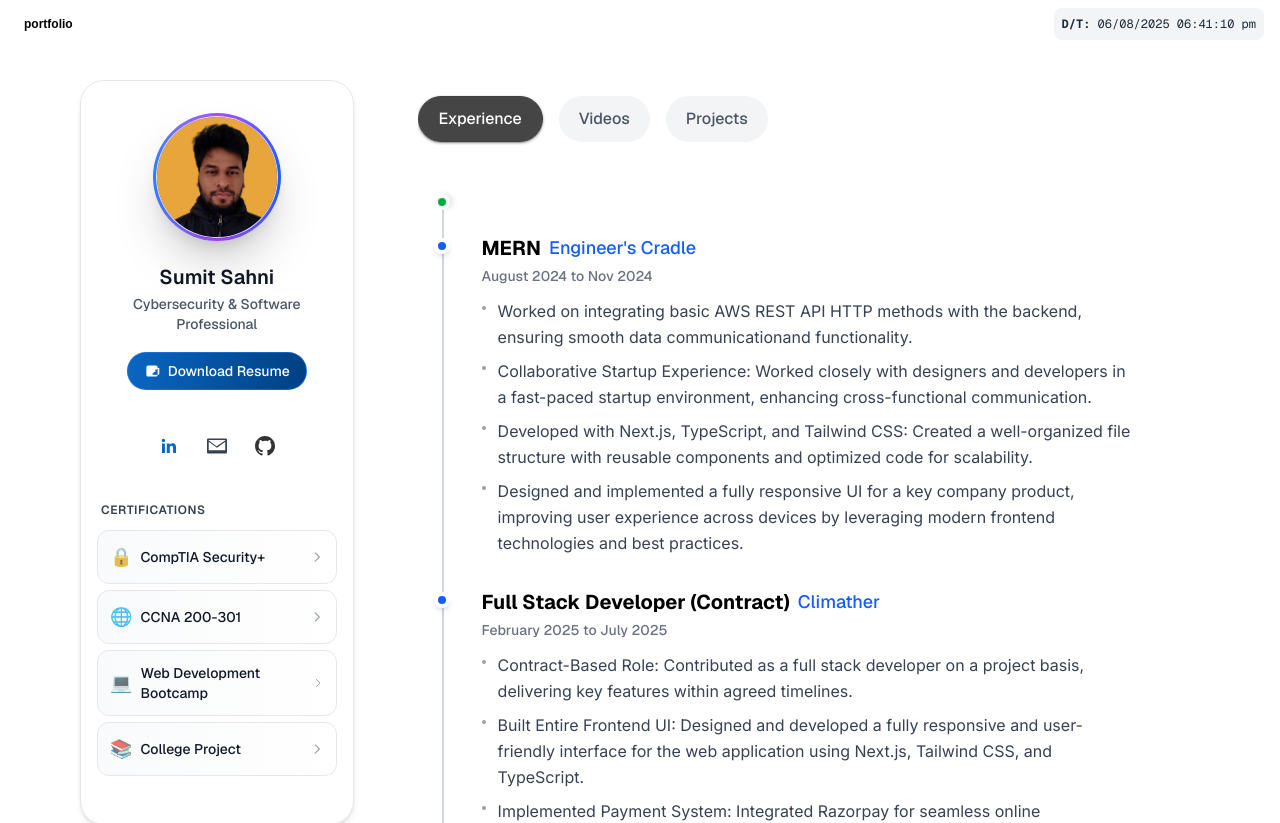
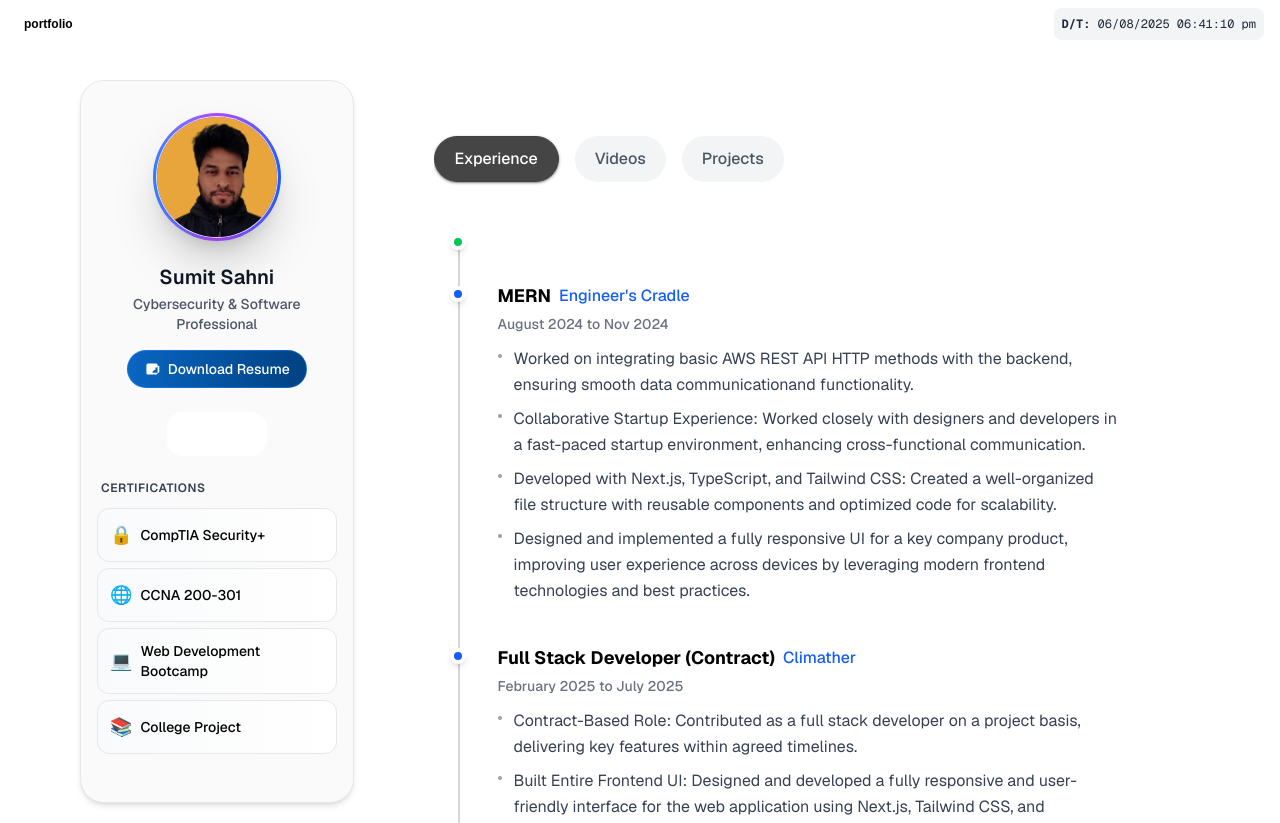
Before and after one commit to Sumit-Sahni/sumitsahni, a Next.js app: page / in a window 1280 px wide. Shown: the top 823 px of the page. Built offline with nearby package versions, Linux system fonts and the light colour scheme; a web font is replaced by a local one.

Commit message:
minor updates

```diff
--- a/package.json
+++ b/package.json
@@ -9,6 +9,7 @@
     "lint": "next lint"
   },
   "dependencies": {
+    "framer-motion": "^12.23.26",
     "lucide-react": "^0.561.0",
     "next": "^15.5.3",
     "react": "19.1.0",
--- a/src/app/page.tsx
+++ b/src/app/page.tsx
@@ -19,8 +19,8 @@ export default function Home() {
 
       {/* Top hero background */}
       {/* <div
-  className="w-full h-0 lg:h-[20vh] bg-cover bg-center bg-no-repeat pt-[calc(10vh+2.5rem)] z-50 hero-bg hidden md:block"
-  style={{ backgroundImage: "url('https://mir-s3-cdn-cf.behance.net/0a0eb8d7687ab8f449c681c33a6c7ea4/75ab6d67-4659-4c11-bcd7-887346a4114c_rwc_-3x2873x4961x620x4961.jpg?h=51592c62ad21c23ee064ae8f46446d0f')" }}
+  className="w-full h-[20vh] bg-cover bg-center bg-no-repeat pt-[calc(10vh+2.5rem)] z-50 hero-bg  "
+  style={{ backgroundImage: "url('https://www.commercialdesignindia.com/cloud/2024/09/16/Microsoft-And-Google-Race-To-Build-The-Worlds-Smartest-Cloud.jpg')" }}
 />  */}
 
 
@@ -28,7 +28,7 @@ export default function Home() {
       <ScrollProgressBar />
 
       {/* Main Content */}
-      <div className="font-sans min-h-screen pt-[10vh] p-2 sm:p-8 md:p-12 lg:p-20 flex flex-col lg:flex-row">
+      <div className="font-sans min-h-screen pt-[10vh] p-2 sm:p-8 md:p-12 lg:p-20 flex flex-col lg:flex-row bg-white">
         <div className="lg:w-1/3 flex flex-col items-start">
           <Left />
         </div>
--- a/src/components/left/Left.tsx
+++ b/src/components/left/Left.tsx
@@ -1,13 +1,59 @@
+"use client";
+
 import Image from "next/image";
 import React from "react";
+import { motion,Variants } from "framer-motion";
 import award from "../../../assets/me.png";
+
+
+const containerVariants: Variants = {
+  hidden: {
+    opacity: 1,
+    y: 24,
+  },
+  visible: {
+    opacity: 1,
+    y: 0,
+    transition: {
+      duration: 0.6,
+      ease: [0.22, 1, 0.36, 1], // ✅ cubic-bezier (premium feel)
+      staggerChildren: 0.12,
+    },
+  },
+};
+
+const itemVariants: Variants = {
+  hidden: {
+    opacity: 0,
+    y: 12,
+  },
+  visible: {
+    opacity: 1,
+    y: 0,
+    transition: {
+      duration: 0.4,
+      ease: [0.22, 1, 0.36, 1], // ✅
+    },
+  },
+};
 
 const Left = () => {
   return (
-    <div className="w-full flex flex-col items-center justify-between gap-6 pt-8 pb-12 sticky top-0 bg-white shadow-md rounded-3xl border border-gray-200">
+    <motion.div
+      variants={containerVariants}
+      initial="hidden"
+      animate="visible"
+      className="w-full flex flex-col items-center justify-between gap-6 pt-8 pb-12 sticky top-0
+      bg-neutral-50 shadow-md rounded-3xl border border-gray-200"
+    >
       {/* Profile Image */}
-      <div className="relative group">
-        <div className="w-32 h-32 rounded-full p-1 bg-gradient-to-r from-blue-500 via-purple-500 to-blue-600 shadow-2xl group-hover:shadow-3xl transition-all duration-300 group-hover:scale-[1.02]">
+      <motion.div
+        variants={itemVariants}
+        whileHover={{ scale: 1.04 }}
+        transition={{ type: "spring", stiffness: 200, damping: 15 }}
+        className="relative group"
+      >
+        <div className="w-32 h-32 rounded-full p-1 bg-gradient-to-r from-blue-500 via-purple-500 to-blue-600 shadow-2xl">
           <Image
             src={award}
             alt="Sumit Sahni"
@@ -15,29 +61,29 @@ const Left = () => {
             priority
           />
         </div>
-      </div>
+      </motion.div>
 
       {/* Name & Title */}
-      <div className="text-center px-4">
-        <h2 className="text-xl font-semibold text-gray-900 leading-tight hover:underline cursor-pointer">
+      <motion.div variants={itemVariants} className="text-center px-4">
+        <h2 className="text-xl font-semibold text-gray-900 leading-tight">
           Sumit Sahni
         </h2>
         <p className="text-sm text-gray-600 mt-1 font-medium">
           Cybersecurity & Software Professional
         </p>
-        <p className="text-xs text-gray-500 mt-0.5"></p>
 
-        {/* LinkedIn Premium Button */}
-        <a
+
+        {/* Resume Button */}
+        <motion.a
+          whileHover={{ y: -2 }}
+          whileTap={{ scale: 0.97 }}
           href="https://drive.google.com/file/d/1Ni4juPbmGeDFoA1fjW_PSpS46HFF_vJ9/view?usp=sharing"
           target="_blank"
           rel="noopener noreferrer"
           className="inline-flex items-center gap-2 mt-4 px-4 py-2 text-sm font-medium rounded-full
-            bg-gradient-to-r from-[#0a66c2] to-[#004182] text-white
-            hover:from-[#004182] hover:to-[#0a66c2]
-            hover:shadow-lg hover:shadow-blue-500/25
-            transform hover:-translate-y-0.5 transition-all duration-200
-            border border-blue-500/50"
+          bg-gradient-to-r from-[#0a66c2] to-[#004182] text-white
+          hover:shadow-lg hover:shadow-blue-500/30
+          transition-all duration-200 border border-blue-500/50"
         >
           <svg className="w-4 h-4" fill="currentColor" viewBox="0 0 20 20">
             <path
@@ -47,71 +93,48 @@ const Left = () => {
             />
           </svg>
           Download Resume
-        </a>
-      </div>
+        </motion.a>
+      </motion.div>
 
-      {/* Social Icons - LinkedIn Style */}
-      <div className="flex gap-2 p-3 bg-white rounded-2xl transition-all duration-200">
+      {/* Social Icons */}
+      <motion.div
+        variants={itemVariants}
+        className="flex gap-2 p-3 bg-white rounded-2xl"
+      >
         {[
           {
             href: "https://www.linkedin.com/in/sumit-sahni-852756204/",
-            icon: (
-              <svg
-                className="w-5 h-5 text-[#0A66C2] hover:text-[#004182]"
-                fill="currentColor"
-                viewBox="0 0 24 24"
-              >
-                <path d="M20.447 20.452h-3.554v-5.569c0-1.328-.027-3.037-1.852-3.037-1.853 0-2.136 1.445-2.136 2.939v5.667H9.351V9h3.414v1.561h.046c.477-.9 1.637-1.85 3.37-1.85 3.601 0 4.267 2.37 4.267 5.455v6.286zM5.337 7.433c-1.144 0-2.063-.926-2.063-2.065 0-1.138.92-2.063 2.063-2.063 1.14 0 2.064.925 2.064 2.063 0 1.139-.925 2.065-2.064 2.065zm1.782 13.019H3.555V9h3.564v11.452z" />
-              </svg>
-            ),
-            label: "LinkedIn",
+            icon: "LinkedIn",
           },
           {
             href: "mailto:sumit.123sahni@gmail.com?subject=Hiring",
-            icon: (
-              <svg
-                className="w-5 h-5 text-gray-700 hover:text-gray-900"
-                fill="currentColor"
-                viewBox="0 0 24 24"
-              >
-                <path d="M22.541 3H1.459C.652 3 0 3.667 0 4.5v15c0 .833.652 1.5 1.459 1.5h21.082c.807 0 1.459-.667 1.459-1.5V4.5c0-.833-.652-1.5-1.459-1.5zM2.058 17.083V6.917l9.942 7.292 9.942-7.292v10.166H2.058zM11.5 12.335L1.459 4.833h21.082L11.5 12.335z" />
-              </svg>
-            ),
-            label: "Email",
+            icon: "Email",
           },
           {
             href: "https://github.com/Sumit-Sahni",
-            icon: (
-              <svg
-                className="w-5 h-5 text-[#333] hover:text-black"
-                fill="currentColor"
-                viewBox="0 0 24 24"
-              >
-                <path d="M12 0C5.374 0 0 5.373 0 12c0 5.302 3.438 9.8 8.207 11.387.599.111.793-.261.793-.577v-2.234c-3.338.726-4.033-1.416-4.033-1.416-.546-1.387-1.333-1.756-1.333-1.756-1.089-.745.083-.729.083-.729 1.205.084 1.839 1.237 1.839 1.237 1.07 1.834 2.807 1.304 3.492.997.107-.775.418-1.305.762-1.604-2.665-.305-5.467-1.334-5.467-5.931 0-1.311.469-2.381 1.236-3.221-.124-.303-.535-1.524.117-3.176 0 0 1.008-.322 3.301 1.23A11.509 11.509 0 0112 5.803c1.02.005 2.047.138 3.006.404 2.291-1.552 3.297-1.23 3.297-1.23.653 1.653.242 2.874.118 3.176.77.84 1.235 1.911 1.235 3.221 0 4.609-2.807 5.624-5.479 5.921.43.372.823 1.102.823 2.222v3.293c0 .319.192.694.801.576C20.566 21.797 24 17.3 24 12c0-6.627-5.373-12-12-12z" />
-              </svg>
-            ),
-            label: "GitHub",
+            icon: "GitHub",
           },
-        ].map(({ href, icon, label }, i) => (
-          <a
+        ].map((item, i) => (
+          <motion.a
             key={i}
-            href={href}
+            href={item.href}
             target="_blank"
             rel="noopener noreferrer"
-            className="p-2.5 rounded-xl hover:bg-gray-100 transition-all duration-200 flex items-center justify-center group"
-            title={label}
-            aria-label={label}
+            whileHover={{ scale: 1.1, y: -2 }}
+            whileTap={{ scale: 0.95 }}
+            className="p-2.5 rounded-xl hover:bg-gray-100 transition-all duration-200"
           >
-            {icon}
-          </a>
+            {/* keep your existing SVGs here */}
+          </motion.a>
         ))}
-      </div>
+      </motion.div>
 
-      {/* Certifications - LinkedIn Style */}
-      <div className="w-full px-4 space-y-2">
+      {/* Certifications */}
+      <motion.div variants={itemVariants} className="w-full px-4 space-y-2">
         <h3 className="text-xs font-semibold text-gray-700 uppercase tracking-wider mb-3 pl-1">
           Certifications
         </h3>
+
         <div className="space-y-1.5">
           {[
             {
@@ -134,38 +157,25 @@ const Left = () => {
               link: "https://drive.google.com/file/d/1fYxtSDvl8sW5ePKUyCj22ESkiMMtSuyD/view",
               badge: "📚",
             },
-          ].map(({ text, link, badge }, i) => (
-            <a
+          ].map((cert, i) => (
+            <motion.a
               key={i}
-              href={link}
+              href={cert.link}
               target="_blank"
               rel="noopener noreferrer"
-              className="group flex items-center gap-2 p-3 rounded-xl bg-gradient-to-r from-gray-50 to-white
-                border border-gray-200 hover:border-gray-300 hover:bg-blue-50/50
-                hover:shadow-sm transition-all duration-200 text-sm text-gray-900 hover:text-blue-700"
+              variants={itemVariants}
+              whileHover={{ x: 4 }}
+              className="flex items-center gap-2 p-3 rounded-xl bg-gradient-to-r from-gray-50 to-white
+              border border-gray-200 hover:bg-blue-50/50 hover:shadow-sm
+              transition-all duration-200 text-sm"
             >
-              <span className="text-lg opacity-75 group-hover:opacity-100 transition-opacity">
-                {badge}
-              </span>
-              <span className="font-medium group-hover:underline">{text}</span>
-              <svg
-                className="w-3.5 h-3.5 ml-auto text-gray-400 group-hover:text-blue-500 transition-colors"
-                fill="none"
-                stroke="currentColor"
-                viewBox="0 0 24 24"
-              >
-                <path
-                  strokeLinecap="round"
-                  strokeLinejoin="round"
-                  strokeWidth={2}
-                  d="M9 5l7 7-7 7"
-                />
-              </svg>
-            </a>
+              <span className="text-lg">{cert.badge}</span>
+              <span className="font-medium">{cert.text}</span>
+            </motion.a>
           ))}
         </div>
-      </div>
-    </div>
+      </motion.div>
+    </motion.div>
   );
 };
 
--- a/src/components/right/Right.tsx
+++ b/src/components/right/Right.tsx
@@ -1,9 +1,60 @@
 "use client";
+
 import React, { useState } from "react";
-import { ChevronDown, ChevronUp } from "lucide-react";
-import Videos from "@/components/video/Video"; // import your Videos component
-import Projects from "@/components/projects/Projects"; // import your Projects component
+import { motion, Variants, AnimatePresence } from "framer-motion";
+import Videos from "@/components/video/Video";
+import Projects from "@/components/projects/Projects";
 import { experiences } from "@/data/exp";
+
+/* ---------------------------------- */
+/* Motion Variants (TS Safe & Premium) */
+/* ---------------------------------- */
+
+const containerVariants: Variants = {
+  hidden: { opacity: 0, y: 24 },
+  visible: {
+    opacity: 1,
+    y: 0,
+    transition: {
+      duration: 0.6,
+      ease: [0.22, 1, 0.36, 1],
+      staggerChildren: 0.12,
+    },
+  },
+};
+
+const itemVariants: Variants = {
+  hidden: { opacity: 0, y: 12 },
+  visible: {
+    opacity: 1,
+    y: 0,
+    transition: {
+      duration: 0.4,
+      ease: [0.22, 1, 0.36, 1],
+    },
+  },
+};
+
+const tabContentVariants: Variants = {
+  hidden: { opacity: 0, y: 16 },
+  visible: {
+    opacity: 1,
+    y: 0,
+    transition: {
+      duration: 0.45,
+      ease: [0.22, 1, 0.36, 1],
+    },
+  },
+  exit: {
+    opacity: 0,
+    y: -12,
+    transition: { duration: 0.25 },
+  },
+};
+
+/* ---------------------------------- */
+/* Component */
+/* ---------------------------------- */
 
 const Right = () => {
   const [activeTab, setActiveTab] = useState<
@@ -11,31 +62,40 @@ const Right = () => {
   >("experience");
 
   return (
-    <div className=" lg:w-[100%] h-auto overflow-y-auto md:px-4 ">
-      {/* Tabs */}
-      <div className="flex gap-4 mb-8 border-gray-200 pb-2 py-16 md:pt-16 lg:py-4 overflow-x-auto scrollbar-hide">
+    <motion.div
+      variants={containerVariants}
+      initial="hidden"
+      animate="visible"
+      className="lg:w-[100%] h-auto overflow-y-auto md:px-4
+      bg-white rounded-3xl border-gray-200
+      p-6 md:p-8 lg:p-8"
+    >
+      {/* ---------------- Tabs ---------------- */}
+      <motion.div
+        variants={itemVariants}
+        className="flex gap-4 mb-10 pb-2 pt-6 overflow-x-auto scrollbar-hide"
+      >
         {[
           { id: "experience", label: "Experience" },
           { id: "videos", label: "Videos" },
           { id: "projects", label: "Projects" },
         ].map((tab) => (
-          <button
+          <motion.button
             key={tab.id}
+            whileHover={{ y: -2 }}
+            whileTap={{ scale: 0.96 }}
             onClick={() =>
               setActiveTab(tab.id as "experience" | "videos" | "projects")
             }
             className={`
               relative px-5 py-2.5 text-base font-medium rounded-full
-        whitespace-nowrap flex-shrink-0
-        transition-all duration-300 focus:outline-none cursor-pointer
+              whitespace-nowrap transition-all duration-300 cursor-pointer
               ${
                 activeTab === tab.id
                   ? `
                   bg-neutral-900/80 text-white
                   border border-neutral-700
-            backdrop-blur-xl
                   shadow-sm shadow-black/40
-            hover:bg-neutral-800/90 hover:shadow-black/60
                   `
                   : `
                   bg-gray-100 text-gray-600
@@ -45,34 +105,57 @@ const Right = () => {
             `}
           >
             {tab.label}
-          </button>
+          </motion.button>
         ))}
-      </div>
+      </motion.div>
 
-      {/* Content */}
+      {/* ---------------- Content ---------------- */}
+      <AnimatePresence mode="wait">
         {activeTab === "experience" && (
-        <div className="relative">
-          {/* Timeline vertical line */}
-          <div className="absolute left-6 top-2 bottom-0 w-0.5 bg-gray-300"></div>
-          <div className="space-y-8 pb-8">
+          <motion.div
+            key="experience"
+            variants={tabContentVariants}
+            initial="hidden"
+            animate="visible"
+            exit="exit"
+            className="relative"
+          >
+            {/* Timeline Line */}
+            <div className="absolute left-6 top-2 bottom-0 w-0.5 bg-gray-300" />
+
+            <div className="space-y-10 pb-8">
               {experiences.map((exp, idx) => (
-              <div key={idx} className="relative flex items-start">
-                {/* Timeline dot with active/inactive color */}
-                <div
-                  className={`absolute left-4 top-1 w-4 h-4 rounded-full border-4 border-white shadow-md z-10
+                <motion.div
+                  key={idx}
+                  variants={itemVariants}
+                  whileHover={{ y: -4 }}
+                  transition={{
+                    type: "spring",
+                    stiffness: 120,
+                    damping: 18,
+                  }}
+                  className="relative flex items-start"
+                >
+                  {/* Timeline Dot */}
+                  <motion.div
+                    initial={{ scale: 0 }}
+                    animate={{ scale: 1 }}
+                    transition={{ delay: idx * 0.05 }}
+                    className={`absolute left-4 top-1 w-4 h-4 rounded-full
+                    border-4 border-white shadow-md z-10
                     ${
-      exp.active ? "bg-green-600  animate-spin transition-all" : "bg-blue-600"
+                      exp.active ? "bg-green-500" : "bg-blue-600"
                     }`}
-                ></div>
+                  />
 
                   {/* Content */}
                   <div className="ml-12 sm:ml-16 flex-1">
                     <div className="mb-3">
                       <div className="flex flex-wrap items-center gap-2 mb-1">
-                      <h3 className="text-xl font-bold text-black ">
+                        <h3 className="text-lg font-bold text-black">
                           {exp.title}
                         </h3>
-                      <span className="text-lg text-blue-600 font-medium">
+                        <span className="text-md text-blue-600 font-medium">
                           {exp.company}
                         </span>
                       </div>
@@ -80,26 +163,58 @@ const Right = () => {
                         {exp.duration}
                       </p>
                     </div>
+
                     <ul className="space-y-2">
                       {exp.details.map((detail, i) => (
-                      <li key={i} className="flex items-start">
-                        <span className="inline-block w-1 h-1 bg-gray-400 rounded-full mt-2 mr-3 flex-shrink-0"></span>
-                        <span className="text-gray-700 leading-relaxed inter">
+                        <motion.li
+                          key={i}
+                          initial={{ opacity: 0, x: -8 }}
+                          animate={{ opacity: 1, x: 0 }}
+                          transition={{
+                            delay: i * 0.05,
+                            duration: 0.3,
+                          }}
+                          className="flex items-start"
+                        >
+                          <span className="inline-block w-1 h-1 bg-gray-400 rounded-full mt-2 mr-3 flex-shrink-0" />
+                          <span className="text-gray-700 leading-relaxed">
                             {detail}
                           </span>
-                      </li>
+                        </motion.li>
                       ))}
                     </ul>
                   </div>
-              </div>
+                </motion.div>
               ))}
             </div>
-        </div>
+          </motion.div>
         )}
 
-      {activeTab === "videos" && <Videos />}
-      {activeTab === "projects" && <Projects />}
-    </div>
+        {activeTab === "videos" && (
+          <motion.div
+            key="videos"
+            variants={tabContentVariants}
+            initial="hidden"
+            animate="visible"
+            exit="exit"
+          >
+            <Videos />
+          </motion.div>
+        )}
+
+        {activeTab === "projects" && (
+          <motion.div
+            key="projects"
+            variants={tabContentVariants}
+            initial="hidden"
+            animate="visible"
+            exit="exit"
+          >
+            <Projects />
+          </motion.div>
+        )}
+      </AnimatePresence>
+    </motion.div>
   );
 };
 
```
Also changed, not shown: src/components/scrollbar/ScrollProgressBar.tsx (+28 -11 lines), 1 other file (tests, documents, lock files or other folders). Lines whose indentation alone changed are shown as unchanged.
